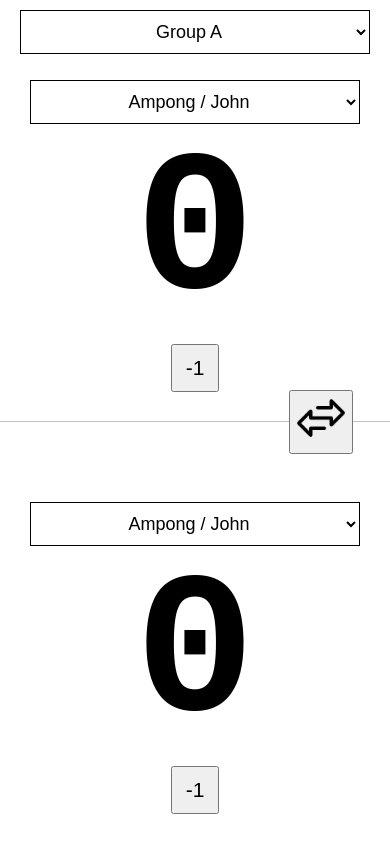
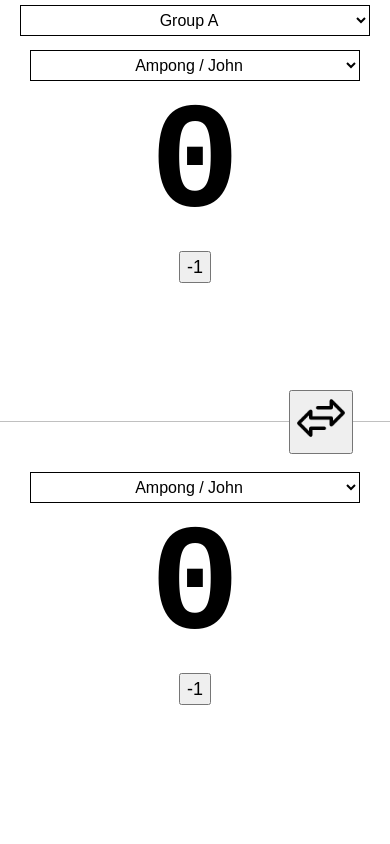
Before and after one commit to earlamante/oss2, a plain HTML site: page index.html in a window 390 px wide. Drawn offline with Linux system fonts and the light colour scheme.

Commit message:
mobile landscape

```diff
--- a/index.html
+++ b/index.html
@@ -14,6 +14,10 @@
         }
         div {
             box-sizing: border-box;
+        }
+        .wrapper {
+            min-width: 100vw;
+            min-height: 100vh;
         }
         select {
             background-color: transparent;
@@ -98,7 +102,7 @@
             color: white;
             border-color: white;
         }
-        @media (max-width: 639px) {
+        @media (max-width: 479px) {
             #left.panel.white {
                 border-right: 0;
                 border-bottom: 1px solid #c0c0c0;
@@ -126,6 +130,32 @@
                 width: 48px;
                 height: 48px;
                 font-size: 21px;
+            }
+            #change-court {
+                left: initial;
+                right: 5px;
+            }
+        }
+        @media (max-width: 991px) {
+            .menu {
+                padding-top: 5px;
+            }
+            select {
+                font-size: 16px;
+                padding: 5px;
+            }
+            .panel {
+                padding-top: 50px;
+            }
+            .score {
+                margin-top: 10px;
+                margin-bottom: 10px;
+                font-size: 150px;
+            }
+            .panel button {
+                width: 32px;
+                height: 32px;
+                font-size: 18px;
             }
             #change-court {
                 left: initial;
```
